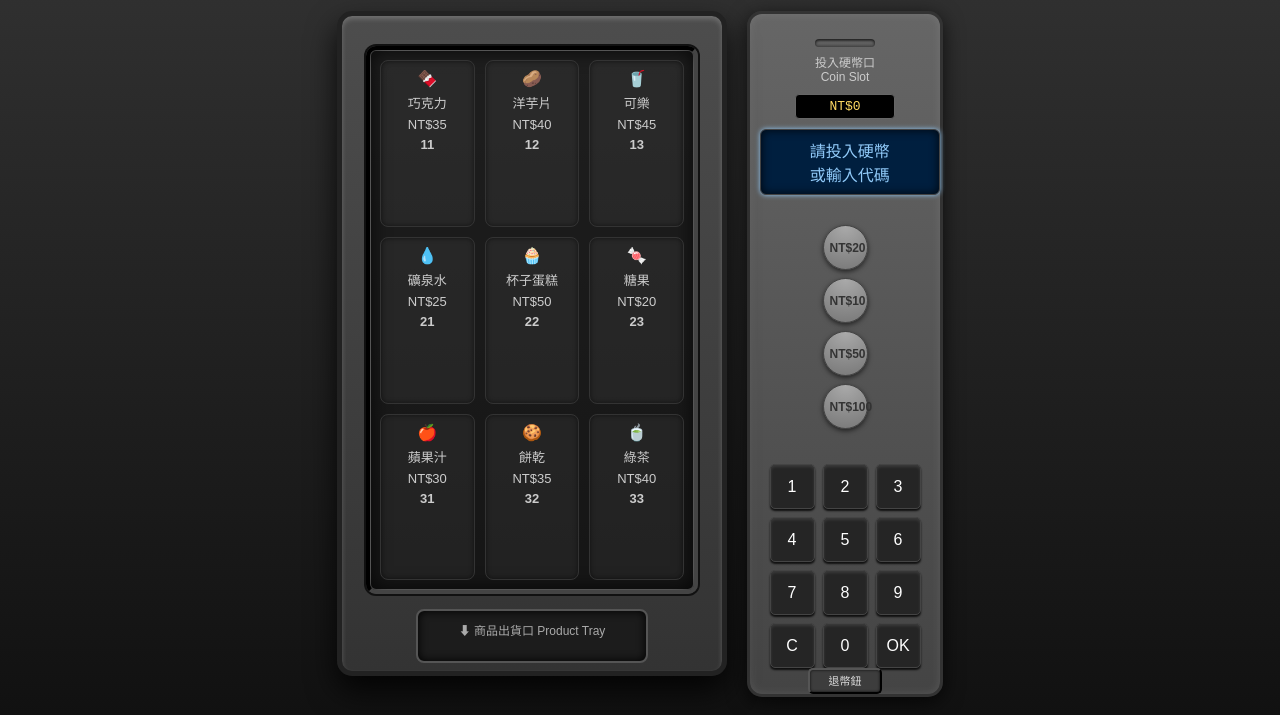
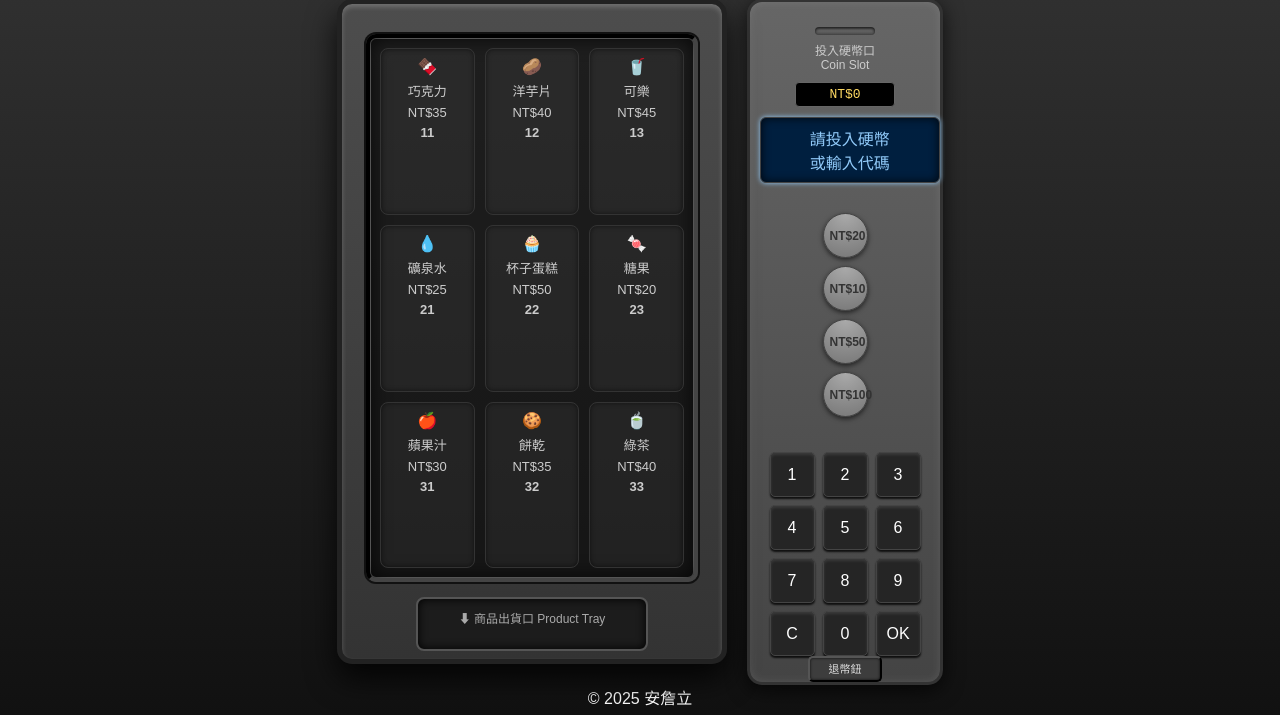
Before and after one commit to zhanli2309/Vending-Machine, a plain HTML site: page index.html in a window 1280 px wide. Shown: the part 85-800 px from the top of the page. Drawn offline with Linux system fonts and the light colour scheme.

Commit message:
Add footer with copyright information

```diff
--- a/index.html
+++ b/index.html
@@ -477,6 +477,6 @@
       });
     })();
   </script>
-
+  <footer class="site-footer">© 2025 安詹立</footer>
 </body>
 </html>
```
